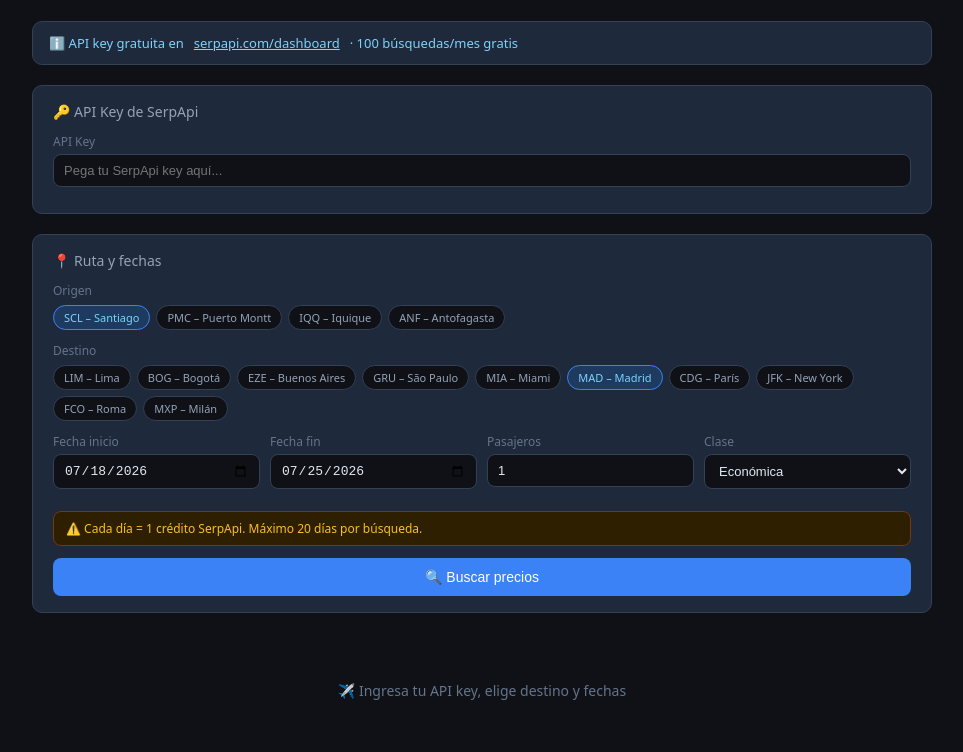
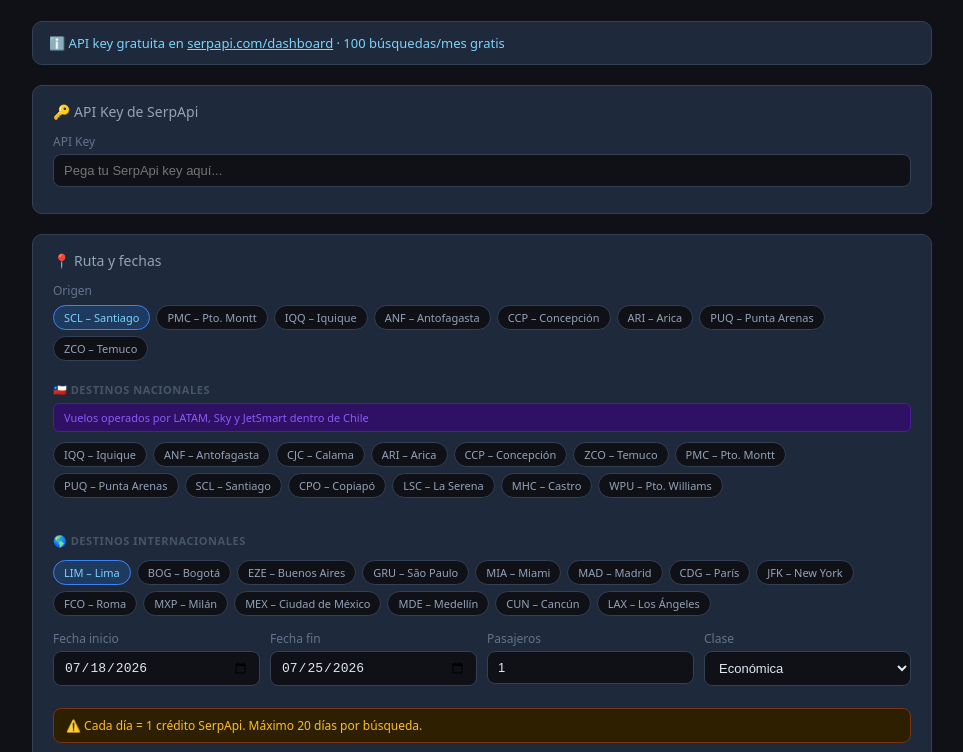
Before and after one commit to alkbil/flight-proxy, a website: page index.html in a window 1280 px wide. Shown: the part 87-839 px from the top of the page, without its empty margins (158-1121 px from the left). Drawn offline with Linux system fonts and the light colour scheme.

Commit message:
html arreglo para chile

```diff
--- a/index.html
+++ b/index.html
@@ -10,7 +10,7 @@
 .container { max-width: 900px; margin: 0 auto; }
 h1 { font-size: 22px; font-weight: 600; margin-bottom: 4px; }
 .subtitle { font-size: 13px; color: #94a3b8; margin-bottom: 1.5rem; }
-.info { background: #1e293b; border: 1px solid #334155; border-radius: 10px; padding: 12px 16px; margin-bottom: 1.25rem; font-size: 13px; color: #7dd3fc; display: flex; align-items: flex-start; gap: 10px; }
+.info { background: #1e293b; border: 1px solid #334155; border-radius: 10px; padding: 12px 16px; margin-bottom: 1.25rem; font-size: 13px; color: #7dd3fc; }
 .card { background: #1e293b; border-radius: 10px; border: 1px solid #334155; padding: 1rem 1.25rem; margin-bottom: 1.25rem; }
 .card h3 { font-size: 14px; font-weight: 500; margin-bottom: 12px; color: #94a3b8; }
 .fl { display: flex; flex-direction: column; gap: 4px; margin-bottom: 10px; }
@@ -20,10 +20,14 @@
 .g4 { display: grid; grid-template-columns: 1fr 1fr 1fr 1fr; gap: 10px; margin-bottom: 12px; }
 @media(max-width:600px){ .g4 { grid-template-columns: 1fr 1fr; } }
 .clbl { font-size: 12px; color: #64748b; margin-bottom: 6px; }
-.chips { display: flex; flex-wrap: wrap; gap: 6px; margin-bottom: 12px; }
+.section-label { font-size: 11px; font-weight: 600; color: #475569; text-transform: uppercase; letter-spacing: 0.05em; margin-bottom: 6px; margin-top: 10px; }
+.chips { display: flex; flex-wrap: wrap; gap: 6px; margin-bottom: 8px; }
 .chip { font-size: 11px; padding: 4px 10px; border-radius: 20px; border: 1px solid #334155; background: #0f1117; color: #94a3b8; cursor: pointer; transition: all 0.12s; user-select: none; }
 .chip:hover { border-color: #3b82f6; color: #7dd3fc; }
 .chip.on { border-color: #3b82f6; color: #7dd3fc; background: #1e3a5f; font-weight: 500; }
+.chip.domestic { border-color: #334155; }
+.chip.domestic.on { border-color: #8b5cf6; color: #c4b5fd; background: #2e1065; }
+.divider { height: 1px; background: #1e293b; margin: 10px 0; }
 .btn { background: #3b82f6; color: #fff; border: none; border-radius: 8px; padding: 11px 20px; font-size: 14px; font-weight: 500; cursor: pointer; width: 100%; transition: background 0.15s; }
 .btn:hover { background: #2563eb; }
 .btn:disabled { opacity: 0.5; cursor: not-allowed; }
@@ -67,12 +71,13 @@
 .bbest { font-size: 10px; background: #3b82f6; color: #fff; border-radius: 4px; padding: 2px 6px; margin-left: 6px; }
 .empty { text-align: center; padding: 3rem 1rem; color: #64748b; font-size: 14px; }
 .warn { background: #2d1f00; border: 1px solid #78350f; border-radius: 8px; padding: 8px 12px; margin-bottom: 12px; font-size: 12px; color: #fbbf24; }
+.domestic-note { font-size: 11px; color: #8b5cf6; background: #2e1065; border: 1px solid #4c1d95; border-radius: 6px; padding: 6px 10px; margin-bottom: 10px; }
 </style>
 </head>
 <body>
 <div class="container">
   <h1>✈️ Comparador de Vuelos Chile</h1>
-  <p class="subtitle">Precios reales de Google Flights · SerpApi + Proxy Vercel</p>
+  <p class="subtitle">Vuelos nacionales e internacionales · Google Flights vía SerpApi</p>
 
   <div class="info">
     ℹ️ API key gratuita en <a href="https://serpapi.com/dashboard" style="color:#7dd3fc" target="_blank">serpapi.com/dashboard</a> · 100 búsquedas/mes gratis
@@ -92,26 +97,54 @@
     <div class="clbl">Origen</div>
     <div class="chips" id="oc">
       <div class="chip on" data-v="SCL" onclick="pick(this,'o')">SCL – Santiago</div>
-      <div class="chip" data-v="PMC" onclick="pick(this,'o')">PMC – Puerto Montt</div>
+      <div class="chip" data-v="PMC" onclick="pick(this,'o')">PMC – Pto. Montt</div>
       <div class="chip" data-v="IQQ" onclick="pick(this,'o')">IQQ – Iquique</div>
       <div class="chip" data-v="ANF" onclick="pick(this,'o')">ANF – Antofagasta</div>
+      <div class="chip" data-v="CCP" onclick="pick(this,'o')">CCP – Concepción</div>
+      <div class="chip" data-v="ARI" onclick="pick(this,'o')">ARI – Arica</div>
+      <div class="chip" data-v="PUQ" onclick="pick(this,'o')">PUQ – Punta Arenas</div>
+      <div class="chip" data-v="ZCO" onclick="pick(this,'o')">ZCO – Temuco</div>
     </div>
 
-    <div class="clbl">Destino</div>
+    <div class="divider"></div>
+
+    <div class="section-label">🇨🇱 Destinos nacionales</div>
+    <div class="domestic-note">Vuelos operados por LATAM, Sky y JetSmart dentro de Chile</div>
     <div class="chips" id="dc2">
-      <div class="chip" data-v="LIM" onclick="pick(this,'d')">LIM – Lima</div>
+      <div class="chip domestic" data-v="IQQ" onclick="pick(this,'d')">IQQ – Iquique</div>
+      <div class="chip domestic" data-v="ANF" onclick="pick(this,'d')">ANF – Antofagasta</div>
+      <div class="chip domestic" data-v="CJC" onclick="pick(this,'d')">CJC – Calama</div>
+      <div class="chip domestic" data-v="ARI" onclick="pick(this,'d')">ARI – Arica</div>
+      <div class="chip domestic" data-v="CCP" onclick="pick(this,'d')">CCP – Concepción</div>
+      <div class="chip domestic" data-v="ZCO" onclick="pick(this,'d')">ZCO – Temuco</div>
+      <div class="chip domestic" data-v="PMC" onclick="pick(this,'d')">PMC – Pto. Montt</div>
+      <div class="chip domestic" data-v="PUQ" onclick="pick(this,'d')">PUQ – Punta Arenas</div>
+      <div class="chip domestic" data-v="SCL" onclick="pick(this,'d')">SCL – Santiago</div>
+      <div class="chip domestic" data-v="CPO" onclick="pick(this,'d')">CPO – Copiapó</div>
+      <div class="chip domestic" data-v="LSC" onclick="pick(this,'d')">LSC – La Serena</div>
+      <div class="chip domestic" data-v="MHC" onclick="pick(this,'d')">MHC – Castro</div>
+      <div class="chip domestic" data-v="WPU" onclick="pick(this,'d')">WPU – Pto. Williams</div>
+
+      <div class="divider" style="width:100%;margin:6px 0"></div>
+
+      <div class="section-label" style="width:100%">🌎 Destinos internacionales</div>
+      <div class="chip on" data-v="LIM" onclick="pick(this,'d')">LIM – Lima</div>
       <div class="chip" data-v="BOG" onclick="pick(this,'d')">BOG – Bogotá</div>
       <div class="chip" data-v="EZE" onclick="pick(this,'d')">EZE – Buenos Aires</div>
       <div class="chip" data-v="GRU" onclick="pick(this,'d')">GRU – São Paulo</div>
       <div class="chip" data-v="MIA" onclick="pick(this,'d')">MIA – Miami</div>
-      <div class="chip on" data-v="MAD" onclick="pick(this,'d')">MAD – Madrid</div>
+      <div class="chip" data-v="MAD" onclick="pick(this,'d')">MAD – Madrid</div>
       <div class="chip" data-v="CDG" onclick="pick(this,'d')">CDG – París</div>
       <div class="chip" data-v="JFK" onclick="pick(this,'d')">JFK – New York</div>
       <div class="chip" data-v="FCO" onclick="pick(this,'d')">FCO – Roma</div>
       <div class="chip" data-v="MXP" onclick="pick(this,'d')">MXP – Milán</div>
+      <div class="chip" data-v="MEX" onclick="pick(this,'d')">MEX – Ciudad de México</div>
+      <div class="chip" data-v="MDE" onclick="pick(this,'d')">MDE – Medellín</div>
+      <div class="chip" data-v="CUN" onclick="pick(this,'d')">CUN – Cancún</div>
+      <div class="chip" data-v="LAX" onclick="pick(this,'d')">LAX – Los Ángeles</div>
     </div>
 
-    <div class="g4">
+    <div class="g4" style="margin-top:14px">
       <div class="fl"><label>Fecha inicio</label><input type="date" id="df"></div>
       <div class="fl"><label>Fecha fin</label><input type="date" id="dt"></div>
       <div class="fl"><label>Pasajeros</label><input type="number" id="ad" value="1" min="1" max="9"></div>
@@ -160,7 +193,7 @@
 
 <script>
 const PROXY = 'https://flight-proxy-one.vercel.app/api/flights';
-let org = 'SCL', dst = 'MAD', results = [];
+let org = 'SCL', dst = 'LIM', results = [];
 
 function pick(el, t) {
   document.getElementById(t==='o'?'oc':'dc2').querySelectorAll('.chip').forEach(c=>c.classList.remove('on'));
@@ -210,6 +243,7 @@
 async function run() {
   const key=document.getElementById('apiKey').value.trim();
   if(!key){showErr('Ingresa tu API key.');return;}
+  if(org===dst){showErr('El origen y destino no pueden ser el mismo.');return;}
   const df=document.getElementById('df').value,dt=document.getElementById('dt').value;
   if(!df||!dt||new Date(dt)<new Date(df)){showErr('Revisa las fechas.');return;}
   const adults=parseInt(document.getElementById('ad').value)||1;
@@ -228,7 +262,7 @@
 
   let firstErr=null;
   for(let i=0;i<dates.length;i++){
-    document.getElementById('pi').textContent=`Consultando ${i+1}/${dates.length}: ${dates[i]}`;
+    document.getElementById('pi').textContent=`Consultando ${i+1}/${dates.length}: ${dates[i]} · ${org} → ${dst}`;
     try{
       const json=await fetchDay(dates[i],key,adults,cls);
       const r=extractPrice(json);
@@ -236,13 +270,17 @@
     }catch(e){
       if(!firstErr) firstErr=e.message;
       if(e.message&&(e.message.toLowerCase().includes('invalid')||e.message.includes('401'))){
-        showErr('API key inválida.');cleanup();return;
+        showErr('API key inválida. Revísala en serpapi.com/dashboard');cleanup();return;
       }
     }
     await new Promise(r=>setTimeout(r,400));
   }
   cleanup();
-  if(!results.length){showErr(`No se encontraron vuelos para ${org}→${dst}. ${firstErr||''}`);document.getElementById('es').style.display='block';return;}
+  if(!results.length){
+    showErr(`No se encontraron vuelos para ${org} → ${dst}. ${firstErr?'Error: '+firstErr:'Puede que Google Flights no tenga esa ruta disponible.'}`);
+    document.getElementById('es').style.display='block';
+    return;
+  }
   results.sort((a,b)=>new Date(a.date)-new Date(b.date));
   render(adults);
   document.getElementById('alb').textContent=adults===1?'1 pax':`${adults} pax`;
```
